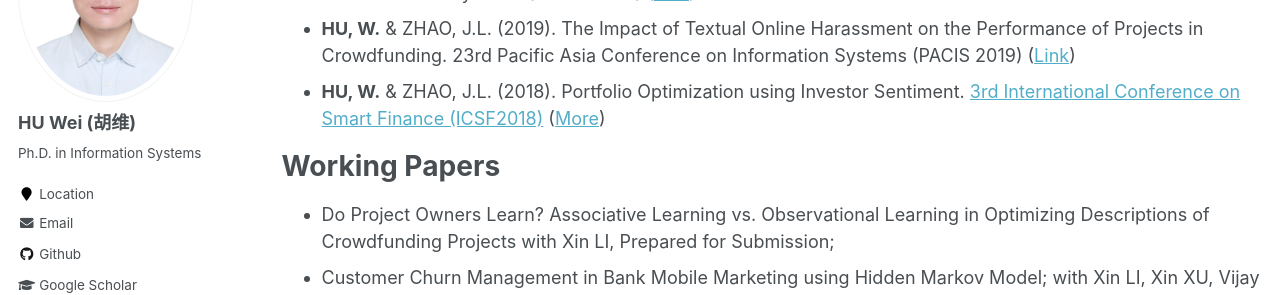
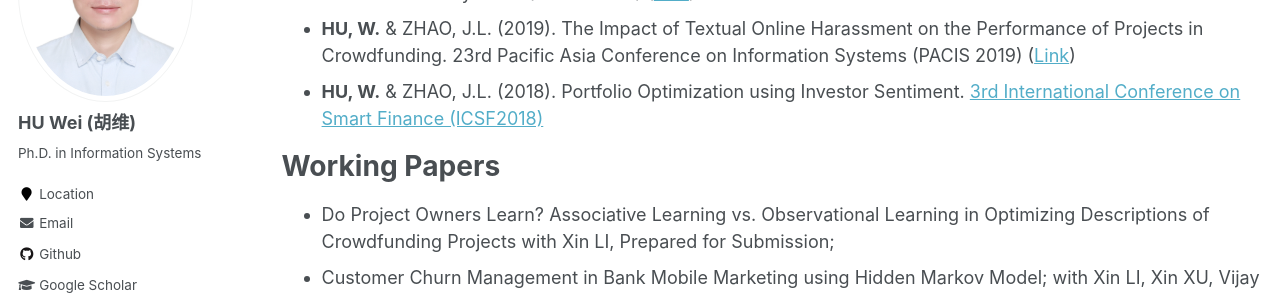
Before and after one commit to huwei-vincent/huwei-vincent.github.io, a Jekyll site: the page built from _pages/my-publication.md, in a window 1280 px wide and 900 px high, scrolled down 465 px. Shown: the part 152-447 px from the top of the window. Built offline with Jekyll 4.4.1, drawn with Linux system fonts in a browser that asks for light colours; some web fonts are replaced.

Commit message:
update my-publication

```diff
--- a/_pages/my-publication.md
+++ b/_pages/my-publication.md
@@ -18,7 +18,7 @@ author_profile: true
   - Under Review at 27th Pacific Asia Conference on Information Systems (PACIS 2023)
 - CAO, Q., **HU, W.**, ZHOU, S., LUO, B., YU, Y., LIAO, S. S., ZHAO J.L. & LAU, R. Y. K. (2020). The Role of Media Coverage on Pandemic Containment: Empirical Analysis of the COVID-19 Case. 24th Pacific Asia Conference on Information Systems (PACIS 2020) ([Link](https://aisel.aisnet.org/pacis2020/162/))
 - **HU, W.** & ZHAO, J.L. (2019). The Impact of Textual Online Harassment on the Performance of Projects in Crowdfunding. 23rd Pacific Asia Conference on Information Systems (PACIS 2019) ([Link](https://aisel.aisnet.org/pacis2019/156/))
-- **HU, W.** & ZHAO, J.L. (2018). Portfolio Optimization using Investor Sentiment. [3rd International Conference on Smart Finance (ICSF2018)](http://epic.is.cityu.edu.hk/ICSF18/) ([More](/publichation/2018-ICSF))
+- **HU, W.** & ZHAO, J.L. (2018). Portfolio Optimization using Investor Sentiment. [3rd International Conference on Smart Finance (ICSF2018)](http://epic.is.cityu.edu.hk/ICSF18/)
 
 # Working Papers
 
```
